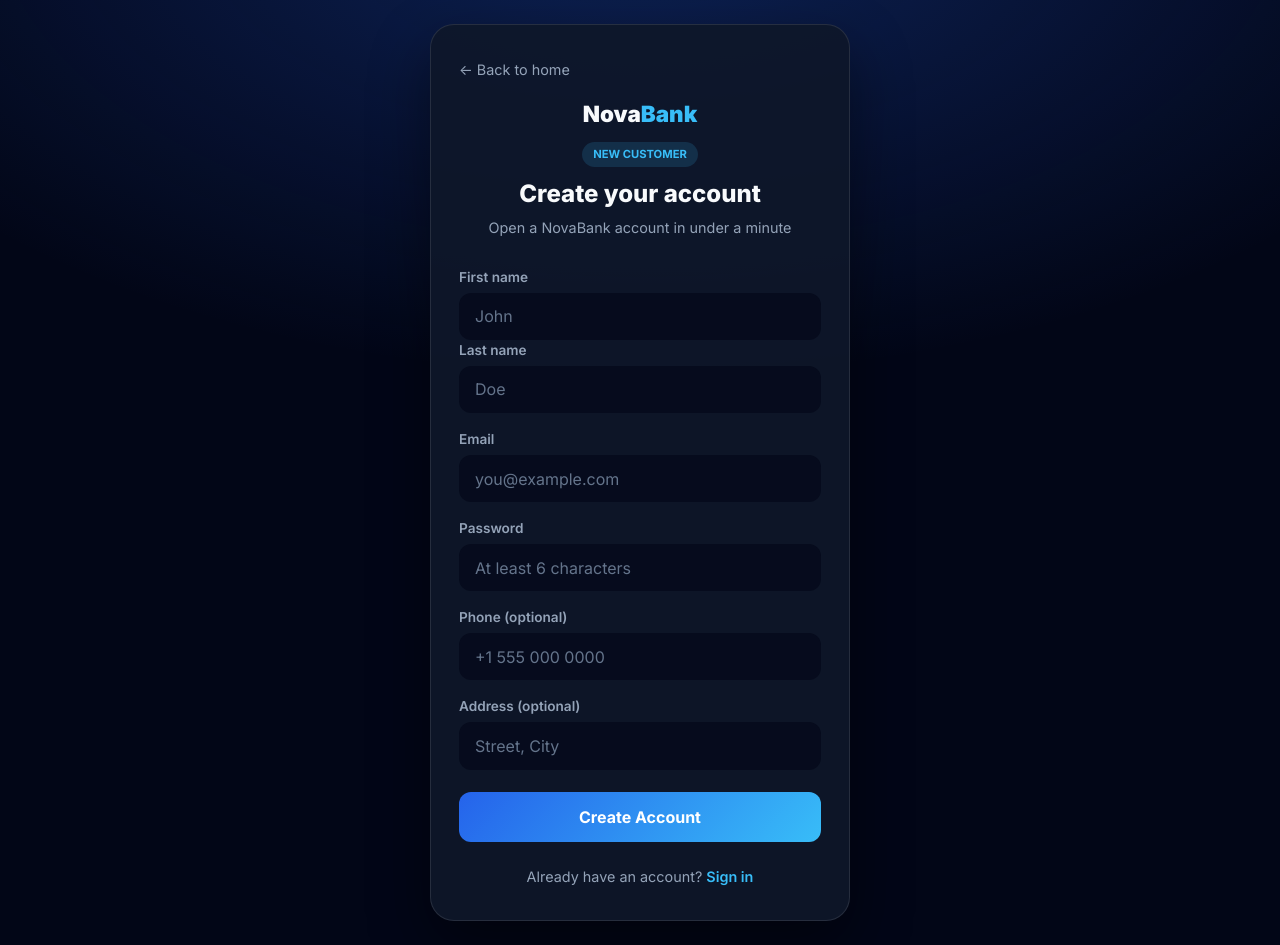
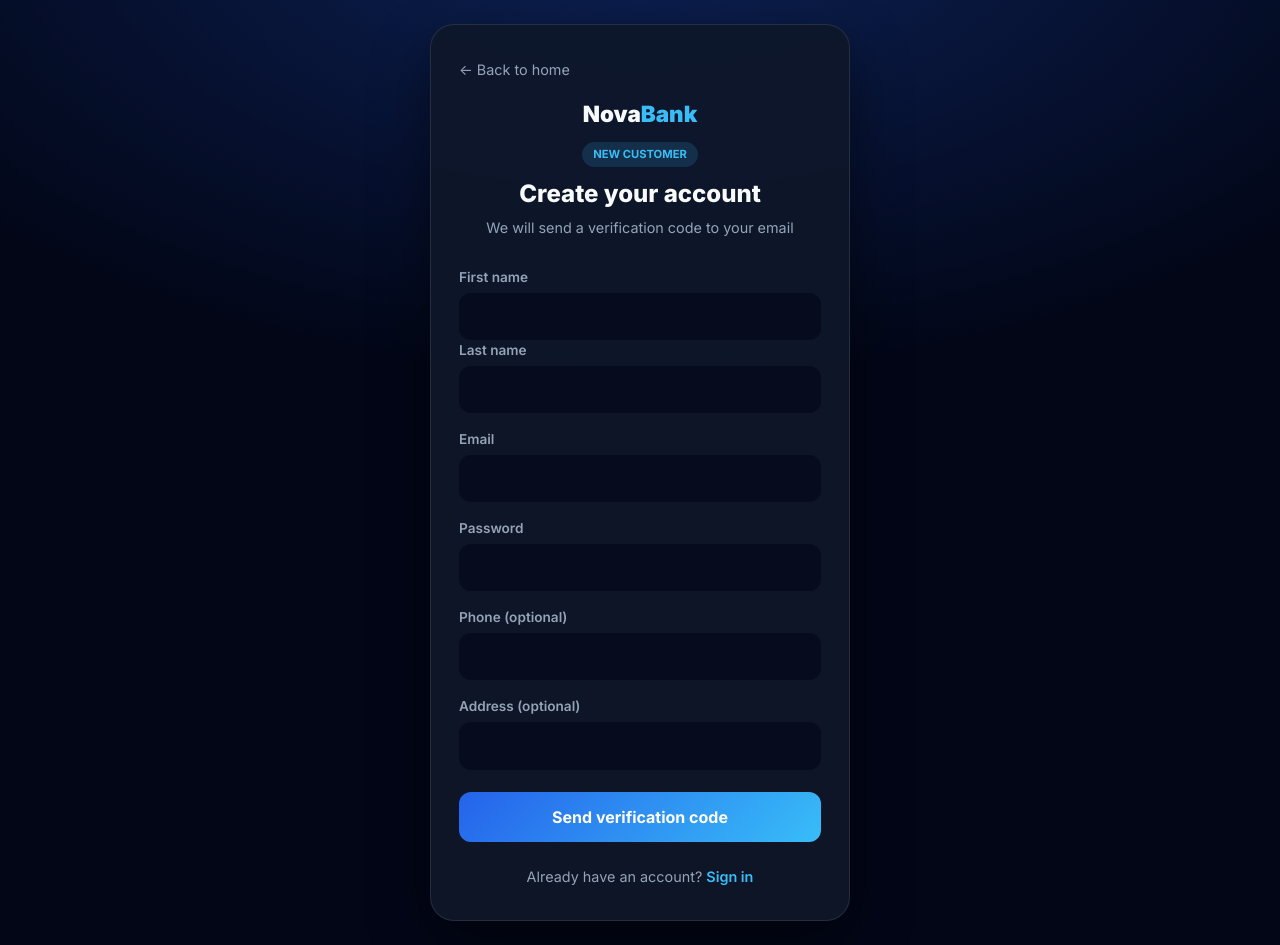
Before and after one commit to princek378/NovaBank-Frontend, a React (Vite) app: page /register in a window 1280 px wide. Built offline with nearby package versions, Linux system fonts and the light colour scheme; no server answers.

Commit message:
Update Register.jsx

```diff
--- a/src/auth/Register.jsx
+++ b/src/auth/Register.jsx
@@ -5,6 +5,7 @@
 
 export default function Register() {
   const navigate = useNavigate();
+  const [step, setStep] = useState("form"); // form | otp
   const [form, setForm] = useState({
     first_name: "",
     last_name: "",
@@ -13,6 +14,7 @@
     phone: "",
     address: "",
   });
+  const [otp, setOtp] = useState("");
   const [error, setError] = useState("");
   const [success, setSuccess] = useState("");
   const [loading, setLoading] = useState(false);
@@ -21,31 +23,52 @@
     setForm({ ...form, [e.target.name]: e.target.value });
   }
 
-  async function handleSubmit(e) {
+  async function requestOtp(e) {
     e.preventDefault();
     setError("");
     setSuccess("");
     setLoading(true);
-
     try {
-      const response = await fetch(`${getApiUrl()}/api/register`, {
+      const res = await fetch(`${getApiUrl()}/api/register/request-otp`, {
         method: "POST",
         headers: { "Content-Type": "application/json" },
         body: JSON.stringify(form),
       });
-      const data = await response.json();
-
-      if (!response.ok) {
-        setError(data.message || "Registration failed");
+      const data = await res.json();
+      if (!res.ok) {
+        setError(data.message || "Could not send code");
         return;
       }
+      setSuccess("We sent a 6-digit code to your email. Enter it below.");
+      setStep("otp");
+    } catch {
+      setError("Cannot connect to server");
+    } finally {
+      setLoading(false);
+    }
+  }
 
+  async function verifyOtp(e) {
+    e.preventDefault();
+    setError("");
+    setLoading(true);
+    try {
+      const res = await fetch(`${getApiUrl()}/api/register/verify`, {
+        method: "POST",
+        headers: { "Content-Type": "application/json" },
+        body: JSON.stringify({ email: form.email, otp }),
+      });
+      const data = await res.json();
+      if (!res.ok) {
+        setError(data.message || "Invalid code");
+        return;
+      }
       setSuccess(
-        `Account created! Your account number is ${data.account_number}. You can now log in.`
+        `Account created! Account number: ${data.account_number}. Redirecting to login…`
       );
       setTimeout(() => navigate("/login"), 2500);
-    } catch (err) {
-      setError("Cannot connect to server. Please try again later.");
+    } catch {
+      setError("Cannot connect to server");
     } finally {
       setLoading(false);
     }
@@ -54,91 +77,89 @@
   return (
     <div className="auth-page">
       <div className="auth-card wide">
-        <Link to="/" className="auth-back">← Back to home</Link>
-
+        <Link to="/" className="auth-back">
+          ← Back to home
+        </Link>
         <div className="auth-header">
-          <div className="logo">Nova<span>Bank</span></div>
+          <div className="logo">
+            Nova<span>Bank</span>
+          </div>
           <span className="auth-badge">New Customer</span>
-          <h1>Create your account</h1>
-          <p>Open a NovaBank account in under a minute</p>
+          <h1>{step === "form" ? "Create your account" : "Verify your email"}</h1>
+          <p>
+            {step === "form"
+              ? "We will send a verification code to your email"
+              : `Code sent to ${form.email}`}
+          </p>
         </div>
 
         {error && <div className="auth-error">{error}</div>}
         {success && <div className="auth-success">{success}</div>}
 
-        <form className="auth-form" onSubmit={handleSubmit}>
+        {step === "form" ? (
+          <form className="auth-form" onSubmit={requestOtp}>
             <div className="form-row">
               <div className="form-group">
                 <label>First name</label>
-              <input
-                name="first_name"
-                placeholder="John"
-                value={form.first_name}
-                onChange={handleChange}
-                required
-              />
+                <input name="first_name" value={form.first_name} onChange={handleChange} required />
               </div>
               <div className="form-group">
                 <label>Last name</label>
-              <input
-                name="last_name"
-                placeholder="Doe"
-                value={form.last_name}
-                onChange={handleChange}
-                required
-              />
+                <input name="last_name" value={form.last_name} onChange={handleChange} required />
               </div>
             </div>
-
             <div className="form-group">
               <label>Email</label>
-            <input
-              name="email"
-              type="email"
-              placeholder="you@example.com"
-              value={form.email}
-              onChange={handleChange}
-              required
-            />
+              <input name="email" type="email" value={form.email} onChange={handleChange} required />
             </div>
-
             <div className="form-group">
               <label>Password</label>
               <input
                 name="password"
                 type="password"
-              placeholder="At least 6 characters"
                 value={form.password}
                 onChange={handleChange}
                 required
                 minLength={6}
               />
             </div>
-
             <div className="form-group">
               <label>Phone (optional)</label>
+              <input name="phone" value={form.phone} onChange={handleChange} />
+            </div>
+            <div className="form-group">
+              <label>Address (optional)</label>
+              <input name="address" value={form.address} onChange={handleChange} />
+            </div>
+            <button type="submit" className="auth-submit" disabled={loading}>
+              {loading ? "Sending code…" : "Send verification code"}
+            </button>
+          </form>
+        ) : (
+          <form className="auth-form" onSubmit={verifyOtp}>
+            <div className="form-group">
+              <label>6-digit OTP</label>
               <input
-              name="phone"
-              placeholder="+1 555 000 0000"
-              value={form.phone}
-              onChange={handleChange}
+                value={otp}
+                onChange={(e) => setOtp(e.target.value)}
+                placeholder="123456"
+                required
+                maxLength={6}
               />
             </div>
-
-          <div className="form-group">
-            <label>Address (optional)</label>
-            <input
-              name="address"
-              placeholder="Street, City"
-              value={form.address}
-              onChange={handleChange}
-            />
-          </div>
-
             <button type="submit" className="auth-submit" disabled={loading}>
-            {loading ? "Creating account..." : "Create Account"}
+              {loading ? "Verifying…" : "Verify & create account"}
+            </button>
+            <button
+              type="button"
+              className="auth-submit"
+              style={{ marginTop: 10, background: "transparent", border: "1px solid #64748b" }}
+              onClick={() => setStep("form")}
+            >
+              Back
             </button>
           </form>
+        )}
 
         <div className="auth-footer">
           Already have an account? <Link to="/login">Sign in</Link>
```
Lines whose indentation alone changed are shown as unchanged.
